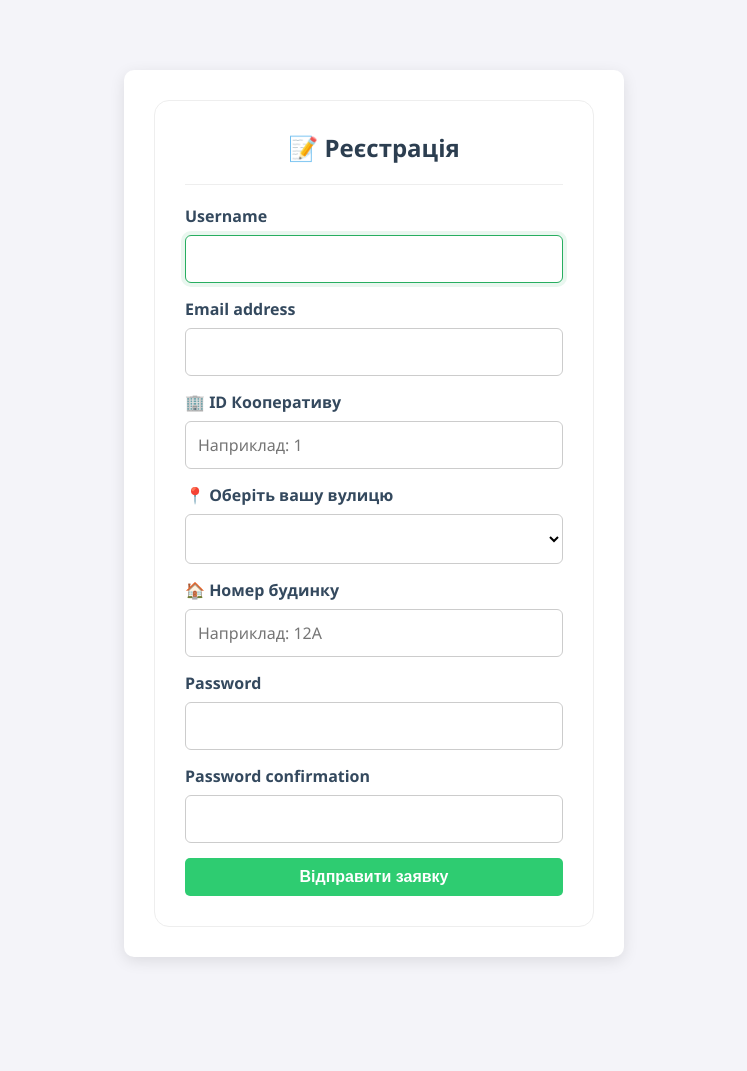
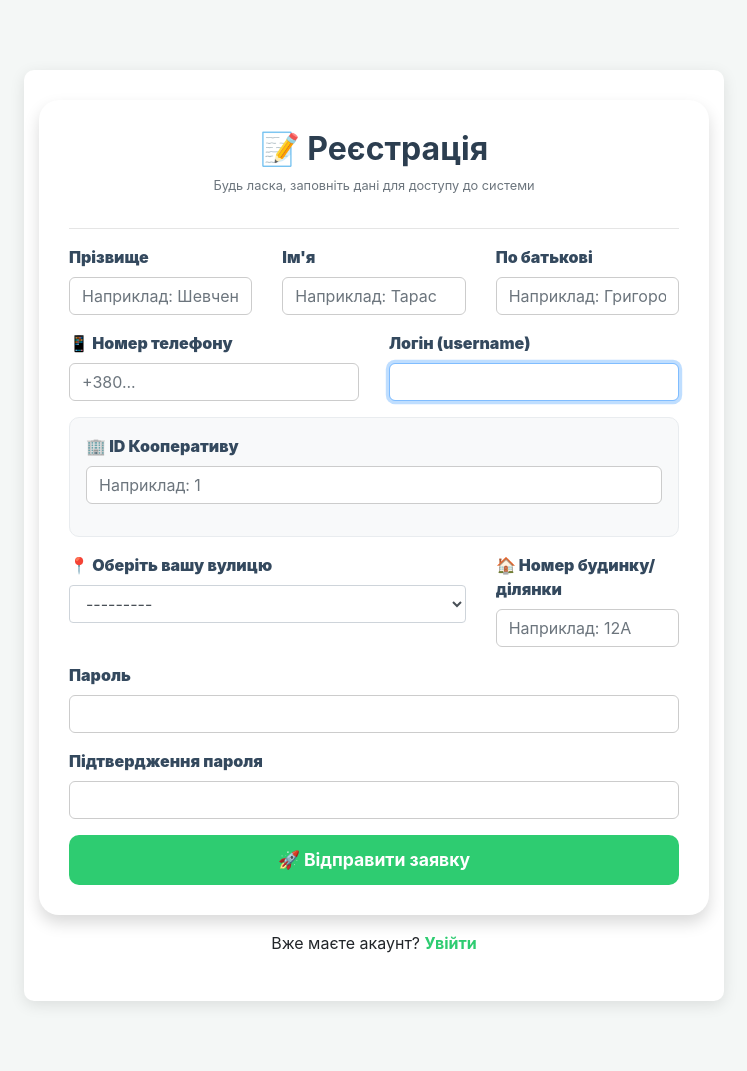
Before and after one commit to profi110/cooperative_manager, a Django app: page /register/ in a window 1280 px wide. Shown: the whole page, without its empty margins (266-1013 px from the left). Before the commit the page ends 961 px from the top, so only its background shows below. Run offline with Django 5.2, Linux system fonts and the light colour scheme; lists and menus that the app fills with data are empty; some libraries are stand-ins or nearby versions.

Commit message:
edited registration form

```diff
--- a/users/forms.py
+++ b/users/forms.py
@@ -1,32 +1,63 @@
 from django import forms
 from django.contrib.auth.forms import UserCreationForm
 from .models import CustomUser
-from cooperatives.models import Cooperative, Street
+from cooperatives.models import Cooperative
 
 
 class CustomUserCreationForm(UserCreationForm):
+    # Персональні дані
+    last_name = forms.CharField(
+        label="Прізвище",
+        widget=forms.TextInput(attrs={'placeholder': 'Наприклад: Шевченко'})
+        )
+    first_name = forms.CharField(
+        label="Ім'я",
+        widget=forms.TextInput(attrs={'placeholder': 'Наприклад: Тарас'})
+        )
+    middle_name = forms.CharField(
+        label="По батькові",
+        required=False,
+        widget=forms.TextInput(attrs={'placeholder': 'Наприклад: Григорович'})
+        )
+    phone_number = forms.CharField(
+        label="📱 Номер телефону",
+        widget=forms.TextInput(attrs={'placeholder': '+380...'})
+        )
+
+    # Дані кооперативу та адреса
     coop_id = forms.CharField(
         label="🏢 ID Кооперативу",
         widget=forms.TextInput(
             attrs={'id': 'id_coop_id', 'placeholder': 'Наприклад: 1'})
         )
-
     street = forms.CharField(
         label="📍 Оберіть вашу вулицю",
         widget=forms.Select(attrs={'id': 'id_street'}),
         required=True
         )
     house_number = forms.CharField(
-        label="🏠 Номер будинку",
+        label="🏠 Номер будинку/ділянки",
         widget=forms.TextInput(attrs={'placeholder': 'Наприклад: 12А'})
         )
 
     class Meta(UserCreationForm.Meta):
         model = CustomUser
-        fields = ('username', 'email', 'coop_id', 'street', 'house_number')
+        # Додаємо всі нові поля до списку
+        fields = (
+            'username', 'email', 'last_name', 'first_name',
+            'middle_name', 'phone_number', 'coop_id', 'street', 'house_number'
+            )
 
     def __init__(self, *args, **kwargs):
         super().__init__(*args, **kwargs)
+
+        # Автоматично додаємо клас form-control до всіх віджетів
+        for field in self.fields.values():
+            existing_class = field.widget.attrs.get('class', '')
+            field.widget.attrs[
+                'class'] = f"{existing_class} form-control".strip()
+
+        # Ваша логіка фільтрації вулиць
         if 'coop_id' in self.data:
             try:
                 coop_id = self.data.get('coop_id')
@@ -35,4 +66,6 @@ class CustomUserCreationForm(UserCreationForm):
                 self.fields['street'].widget.choices = [(s.name, s.name) for s
                                                         in streets]
             except (ValueError, TypeError, Cooperative.DoesNotExist):
-                pass
+                self.fields['street'].widget.choices = [('', '---------')]
+        else:
+            self.fields['street'].widget.choices = [('', '---------')]
--- a/users/templates/registration/register.html
+++ b/users/templates/registration/register.html
@@ -4,36 +4,86 @@
 <head>
     <meta charset="UTF-8">
     <link rel="stylesheet" href="{% static 'css/style.css' %}">
-    <title>Реєстрація</title>
+    <title>Реєстрація мешканця</title>
+    <link rel="stylesheet" href="https://stackpath.bootstrapcdn.com/bootstrap/4.5.2/css/bootstrap.min.css">
 </head>
-<body>
-    <div class="container" style="max-width: 500px; margin-top: 50px;">
-        <div class="card shadow" style="padding: 30px; border-radius: 15px; background: white;">
-            <h2 class="text-center">📝 Реєстрація</h2>
+<body style="background-color: #f4f7f6;">
+    <div class="container" style="max-width: 700px; margin-top: 50px; margin-bottom: 50px;">
+        <div class="card shadow border-0" style="padding: 30px; border-radius: 20px; background: white;">
+            <h2 class="text-center font-weight-bold" style="color: #2c3e50;">📝 Реєстрація</h2>
+            <p class="text-center text-muted small">Будь ласка, заповніть дані для доступу до системи</p>
             <hr>
 
             <form method="post" id="registrationForm">
                 {% csrf_token %}
 
-                {% for field in form %}
-                    <div class="form-group" style="margin-bottom: 15px;">
-                        <label><strong>{{ field.label }}</strong></label>
-                        {{ field }}
-                        {% for error in field.errors %}
-                            <p style="color: red; font-size: 0.8rem;">{{ error }}</p>
-                        {% endfor %}
+                <div class="row">
+                    <div class="col-md-4 form-group">
+                        <label><strong>{{ form.last_name.label }}</strong></label>
+                        {{ form.last_name }}
+                        <div class="text-danger small">{{ form.last_name.errors }}</div>
                     </div>
-                {% endfor %}
-
-                <div id="coop-info" style="margin: 10px 0; padding: 10px; border-radius: 5px; display: none;">
-                    <span id="coop-message"></span>
+                    <div class="col-md-4 form-group">
+                        <label><strong>{{ form.first_name.label }}</strong></label>
+                        {{ form.first_name }}
+                        <div class="text-danger small">{{ form.first_name.errors }}</div>
+                    </div>
+                    <div class="col-md-4 form-group">
+                        <label><strong>{{ form.middle_name.label }}</strong></label>
+                        {{ form.middle_name }}
+                        <div class="text-danger small">{{ form.middle_name.errors }}</div>
+                    </div>
                 </div>
 
-                <button type="submit" class="btn btn-success" style="width: 100%; padding: 10px; background-color: #2ecc71; border: none; color: white; border-radius: 5px; cursor: pointer; font-weight: bold;">
-                    Відправити заявку
+                <div class="row">
+                    <div class="col-md-6 form-group">
+                        <label><strong>{{ form.phone_number.label }}</strong></label>
+                        {{ form.phone_number }}
+                        <div class="text-danger small">{{ form.phone_number.errors }}</div>
+                    </div>
+                    <div class="col-md-6 form-group">
+                        <label><strong>Логін (username)</strong></label>
+                        {{ form.username }}
+                        <div class="text-danger small">{{ form.username.errors }}</div>
+                    </div>
+                </div>
+
+                <div class="p-3 mb-3" style="background-color: #f8f9fa; border-radius: 10px; border: 1px solid #e9ecef;">
+                    <div class="form-group">
+                        <label><strong>{{ form.coop_id.label }}</strong></label>
+                        {{ form.coop_id }}
+                    </div>
+                    <div id="coop-info" style="margin: 10px 0; padding: 10px; border-radius: 5px; display: none;">
+                        <span id="coop-message"></span>
+                    </div>
+                </div>
+
+                <div class="row">
+                    <div class="col-md-8 form-group">
+                        <label><strong>{{ form.street.label }}</strong></label>
+                        {{ form.street }}
+                    </div>
+                    <div class="col-md-4 form-group">
+                        <label><strong>{{ form.house_number.label }}</strong></label>
+                        {{ form.house_number }}
+                    </div>
+                </div>
+
+                <div class="form-group">
+                    <label><strong>Пароль</strong></label>
+                    {{ form.password1 }}
+                </div>
+                <div class="form-group">
+                    <label><strong>Підтвердження пароля</strong></label>
+                    {{ form.password2 }}
+                </div>
+
+                <button type="submit" class="btn btn-success mt-3" style="width: 100%; padding: 12px; background-color: #2ecc71; border: none; color: white; border-radius: 10px; cursor: pointer; font-weight: bold; font-size: 1.1rem; transition: 0.3s;">
+                    🚀 Відправити заявку
                 </button>
             </form>
         </div>
+        <p class="text-center mt-3">Вже маєте акаунт? <a href="{% url 'login' %}" style="color: #2ecc71; font-weight: bold;">Увійти</a></p>
     </div>
 
     <script>
@@ -45,23 +95,16 @@
 
             coopInput.addEventListener('input', function() {
                 const coopId = this.value;
-
                 if (coopId.length > 0) {
-                    // Використовуємо fetch замість AJAX
                     fetch(`{% url 'check_coop_id' %}?coop_id=${coopId}`)
-                        .then(response => {
-                            if (!response.ok) throw new Error('Network response was not ok');
-                            return response.json();
-                        })
+                        .then(response => response.json())
                         .then(data => {
                             if (data.exists) {
-                                // Налаштування при успішному пошуку
                                 infoBox.style.display = 'block';
                                 infoBox.style.backgroundColor = '#d4edda';
                                 infoBox.style.color = '#155724';
                                 messageSpan.textContent = "✅ Кооператив знайдено: " + data.name;
 
-                                // Очищення та заповнення списку вулиць
                                 streetSelect.innerHTML = '<option value="">-- Оберіть вулицю --</option>';
                                 data.streets.forEach(street => {
                                     const option = document.createElement('option');
@@ -69,23 +112,16 @@
                                     option.textContent = street;
                                     streetSelect.appendChild(option);
                                 });
-                                streetSelect.parentElement.style.display = 'block';
                             } else {
-                                // Налаштування, якщо не знайдено
                                 infoBox.style.display = 'block';
                                 infoBox.style.backgroundColor = '#f8d7da';
                                 infoBox.style.color = '#721c24';
-                                messageSpan.textContent = "❌ Кооператив з таким ID не існує";
-                                streetSelect.innerHTML = '';
-                                streetSelect.parentElement.style.display = 'none';
+                                messageSpan.textContent = "❌ Кооператив не існує";
+                                streetSelect.innerHTML = '<option value="">---------</option>';
                             }
-                        })
-                        .catch(error => {
-                            console.error('Помилка Fetch:', error);
                         });
                 } else {
                     infoBox.style.display = 'none';
-                    streetSelect.parentElement.style.display = 'none';
                 }
             });
         });
```
Also changed, not shown: meters/templates/meters/history.html (added, +57 -0 lines), staff/templates/staff/submit_for_resident.html (added, +45 -0 lines), users/migrations/0004_customuser_middle_name_alter_customuser_coop_id_and_more.py (added), users/migrations/0005_remove_customuser_middle_name_and_more.py (added).
